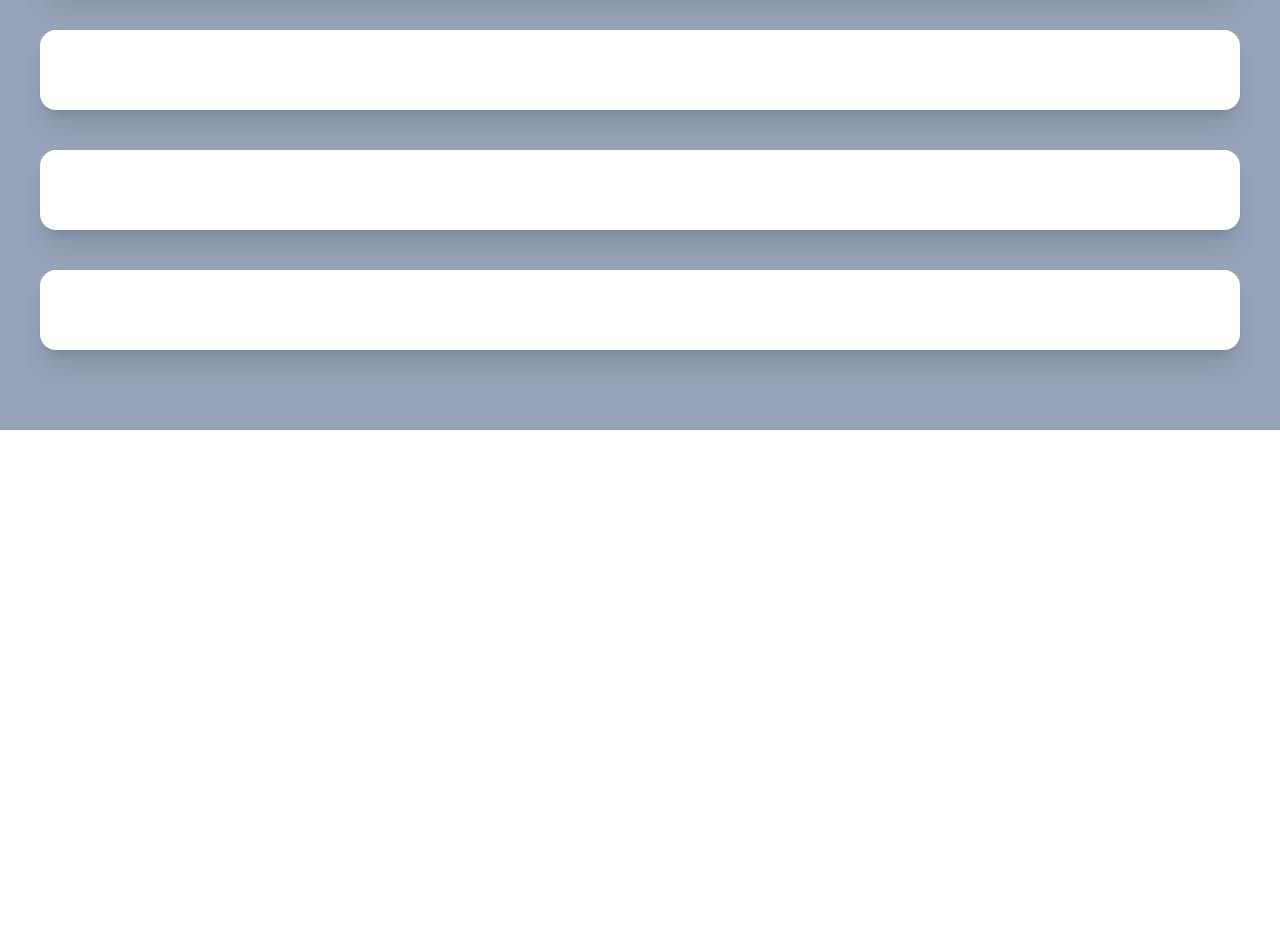
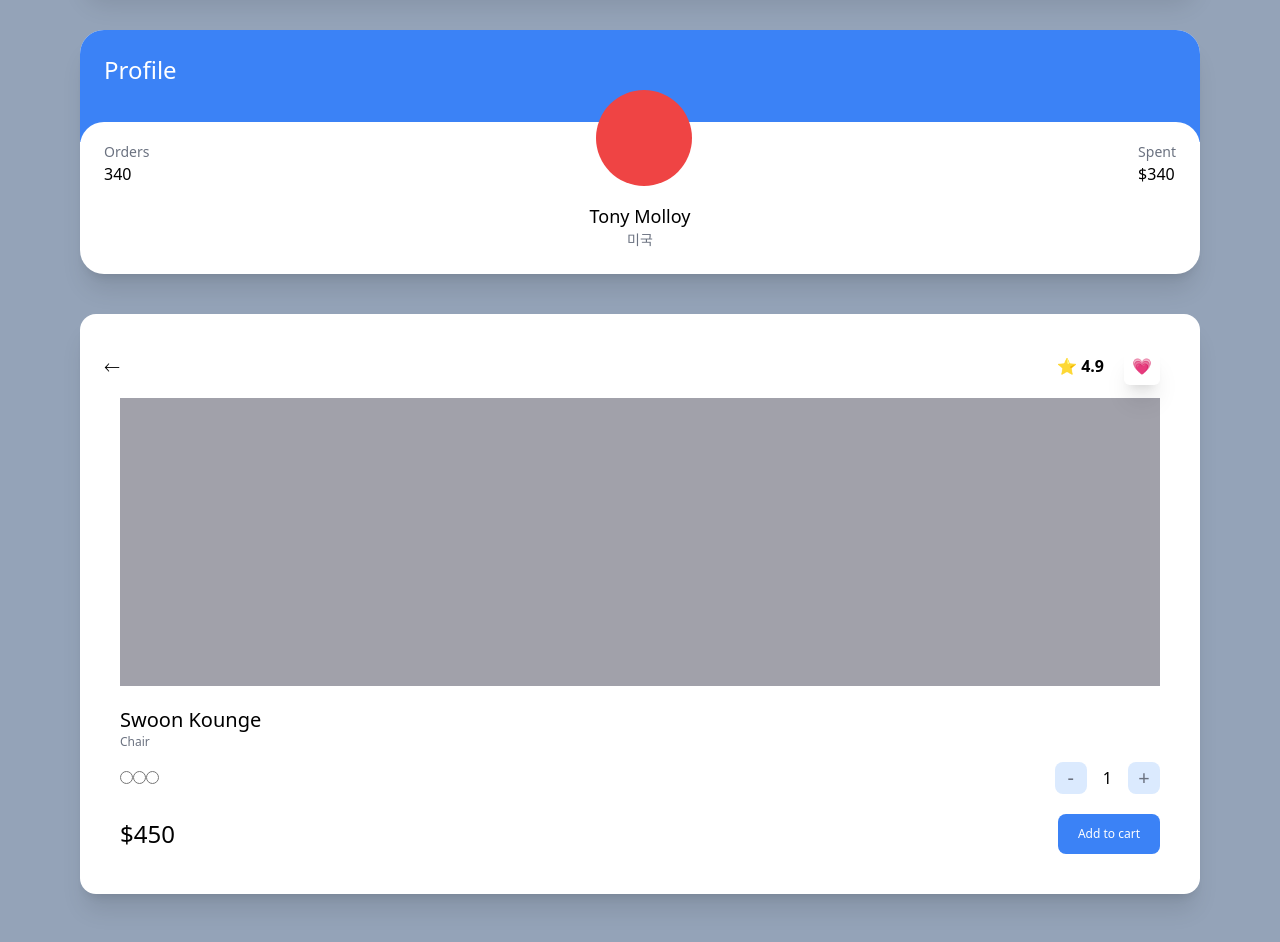
Before and after one commit to chyoni/carrot-market, a Next.js app: page / in a window 1280 px wide. Shown: the part 380-1322 px from the top of the page. Before the commit the page ends 810 px from the top, so only its background shows below. Built offline with nearby package versions, Linux system fonts and the light colour scheme.

Commit message:
#04 TailwindCSS Practice 2

```diff
--- a/pages/index.tsx
+++ b/pages/index.tsx
@@ -2,8 +2,8 @@ import type { NextPage } from 'next';
 
 const Home: NextPage = () => {
   return (
-    <div className="bg-slate-400 py-20 px-10 grid gap-10">
-      <div className="bg-white p-10 rounded-2xl shadow-xl">
+    <div className="bg-slate-400 py-20 px-20 grid gap-10 min-h-screen">
+      <div className="bg-white p-10 rounded-3xl shadow-xl">
         <span className="font-semibold text-3xl">Select Item</span>
         <div className="flex justify-between my-2">
           <span className="text-gray-500">Grey Chair</span>
@@ -21,9 +21,64 @@ const Home: NextPage = () => {
           Checkout
         </div>
       </div>
-      <div className="bg-white p-10 rounded-2xl shadow-xl"></div>
-      <div className="bg-white p-10 rounded-2xl shadow-xl"></div>
-      <div className="bg-white p-10 rounded-2xl shadow-xl"></div>
+      <div className="bg-white overflow-hidden rounded-3xl shadow-xl">
+        <div className="bg-blue-500 p-6 pb-14">
+          <span className="text-white text-2xl">Profile</span>
+        </div>
+        <div className="rounded-3xl p-6 relative -top-5 bg-white">
+          <div className="flex relative -top-14 items-end justify-between">
+            <div className="flex flex-col item-center ">
+              <span className="text-sm text-gray-500 ">Orders</span>
+              <span className="font-medium">340</span>
+            </div>
+            <div className="w-24 h-24 rounded-full bg-red-500" />
+            <div className="flex flex-col item-center ">
+              <span className="text-sm text-gray-500 ">Spent</span>
+              <span className="font-medium">$340</span>
+            </div>
+          </div>
+          <div className="relative flex flex-col items-center -mt-10 -mb-5">
+            <span className="text-lg font-medium">Tony Molloy</span>
+            <span className="text-sm text-gray-500">미국</span>
+          </div>
+        </div>
+      </div>
+      <div className="bg-white p-10 rounded-2xl shadow-xl">
+        <div className="flex justify-between items-center mb-5">
+          <span>⃪</span>
+          <div className="space-x-5">
+            <span className="font-semibold">⭐️ 4.9</span>
+            <span className="shadow-xl p-2 rounded-md">💗</span>
+          </div>
+        </div>
+        <div className="bg-zinc-400 h-72 mb-5" />
+        <div className="flex flex-col">
+          <span className="font-medium text-xl">Swoon Kounge</span>
+          <span className="text-xs text-gray-500">Chair</span>
+          <div className="mt-3 mb-5 flex justify-between items-center">
+            <div>
+              <input type={'radio'} />
+              <input type={'radio'} />
+              <input type={'radio'} />
+            </div>
+            <div className="flex items-center space-x-4">
+              <button className=" bg-blue-100 flex justify-center items-center rounded-lg aspect-square w-8 font-medium text-xl text-gray-500">
+                -
+              </button>
+              <span>1</span>
+              <button className=" bg-blue-100 flex justify-center items-center rounded-lg aspect-square w-8 font-medium text-xl text-gray-500">
+                +
+              </button>
+            </div>
+          </div>
+          <div className="flex justify-between items-center">
+            <span className="font-medium text-2xl">$450</span>
+            <button className="bg-blue-500 text-center text-xs text-white rounded-lg py-3 px-5">
+              Add to cart
+            </button>
+          </div>
+        </div>
+      </div>
     </div>
   );
 };
```
Also changed, not shown: 1 other file (tests, documents, lock files or other folders).
